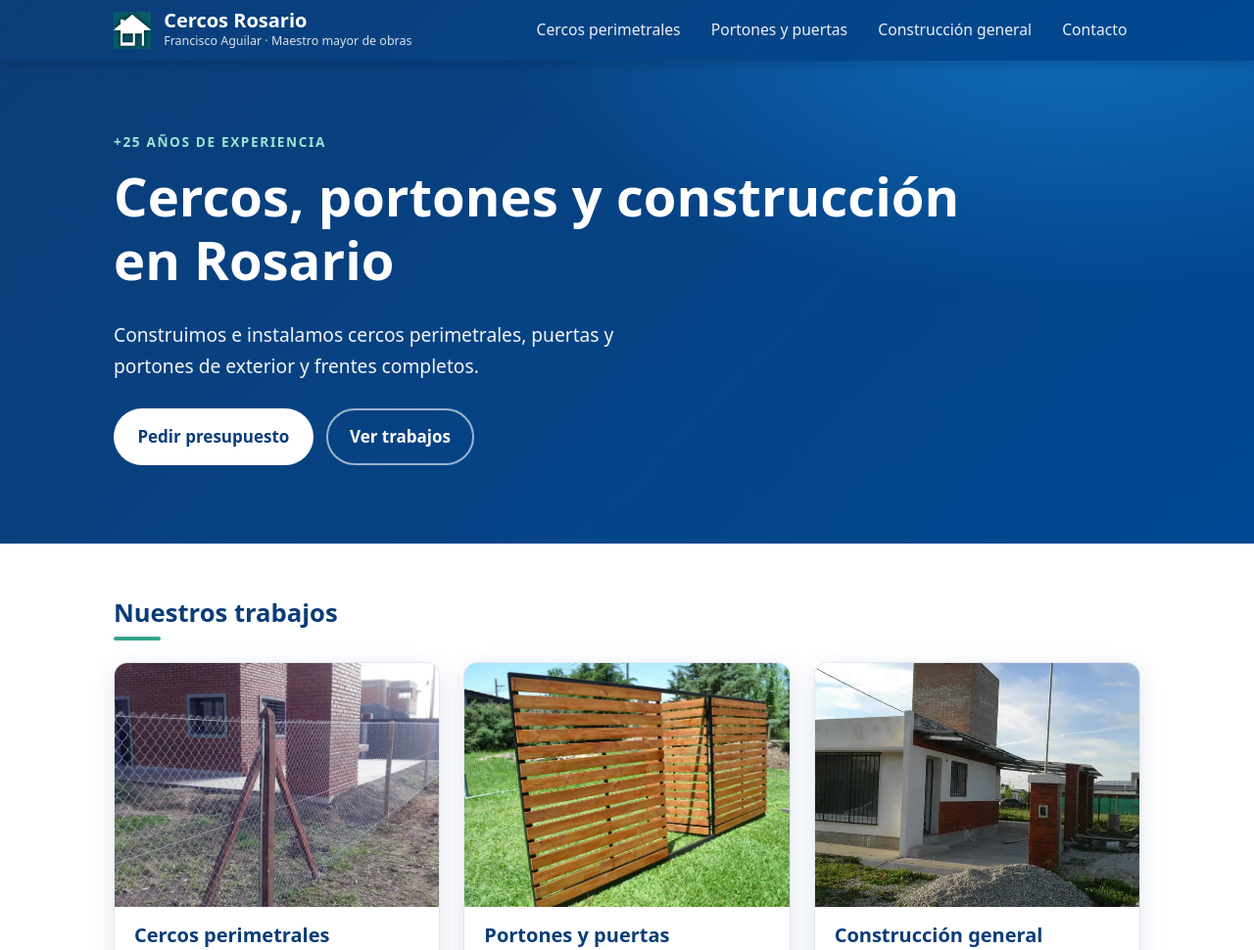
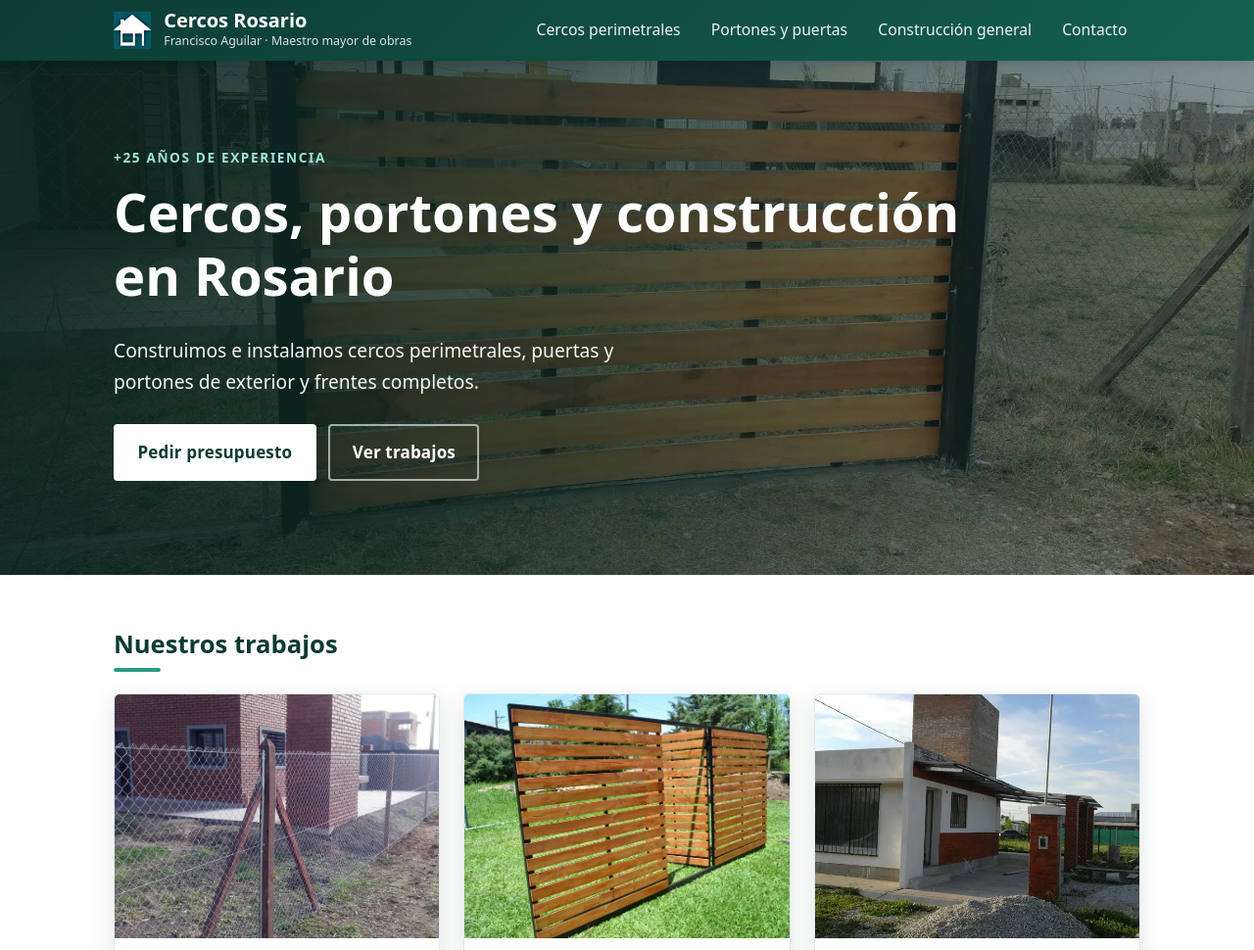
Before and after one commit to ArielLevet/cercos-rosario-static, a plain HTML site: page index.html in a window 1280 px wide. Shown: the top 970 px of the page at 98% size. Drawn offline with Linux system fonts and the light colour scheme.

Commit message:
Restyle: green palette, squarer buttons, cover photo in home hero
Co-Authored-By: Claude Sonnet 5.5 <noreply@anthropic.com>

```diff
--- a/index.html
+++ b/index.html
@@ -12,12 +12,13 @@
   <meta property="og:description" content="Cercos perimetrales, portones, puertas y construcción general en Rosario, Funes, Roldán y alrededores. Más de 25 años de experiencia.">
   <meta property="og:url" content="https://www.cercosrosario.com.ar/">
   <meta property="og:image" content="https://www.cercosrosario.com.ar/thumbnail.png">
-  <meta name="theme-color" content="#0b3d78">
+  <meta name="theme-color" content="#0d3b33">
   <link rel="icon" href="favicon.ico" sizes="any">
   <link rel="icon" type="image/png" sizes="32x32" href="favicon-32x32.png">
   <link rel="icon" type="image/png" sizes="16x16" href="favicon-16x16.png">
   <link rel="apple-touch-icon" sizes="180x180" href="apple-touch-icon.png">
   <link rel="manifest" href="site.webmanifest">
+  <link rel="preload" as="image" href="img/portones/porton5.webp">
   <link rel="stylesheet" href="style.css">
   <script async src="https://www.googletagmanager.com/gtag/js?id=AW-1026995908"></script>
   <script>
--- a/style.css
+++ b/style.css
@@ -1,18 +1,18 @@
 /* Cercos Rosario — hoja de estilos única */
 
 :root {
-  --blue-900: #0b3d78;
-  --blue-700: #004992;
-  --blue-500: #1992e9;
-  --teal: #36a48e;
-  --teal-dark: #23806d;
+  --green-900: #0d3b33;
+  --green-700: #14604f;
+  --green-500: #2a9a83;
+  --teal: #2a9a83;
+  --teal-dark: #1a7a67;
   --ink: #1b2733;
   --muted: #5a6877;
   --line: #e3e8ee;
   --bg: #ffffff;
-  --bg-alt: #f3f7fb;
-  --radius: 14px;
-  --shadow: 0 6px 24px rgba(11, 61, 120, .12);
+  --bg-alt: #f2f7f5;
+  --radius: 6px;
+  --shadow: 0 6px 24px rgba(13, 59, 51, .12);
   --max: 68rem;
 }
 
@@ -29,7 +29,7 @@ body {
 }
 
 img { max-width: 100%; height: auto; display: block; }
-a { color: var(--blue-700); }
+a { color: var(--green-700); }
 h1, h2, h3 { line-height: 1.2; margin: 0 0 .5em; }
 p { margin: 0 0 1em; }
 ul { margin: 0; padding: 0; list-style: none; }
@@ -40,13 +40,13 @@ ul { margin: 0; padding: 0; list-style: none; }
 .skip { position: absolute; left: -999px; top: 0; background: #fff; padding: .6rem 1rem; z-index: 100; }
 .skip:focus { left: 0; }
 
-:focus-visible { outline: 3px solid var(--blue-500); outline-offset: 2px; }
+:focus-visible { outline: 3px solid var(--green-500); outline-offset: 2px; }
 
 /* ---------- Botones ---------- */
 .btn {
   display: inline-block;
   padding: .8rem 1.4rem;
-  border-radius: 999px;
+  border-radius: 4px;
   border: 2px solid transparent;
   font: inherit;
   font-weight: 600;
@@ -55,9 +55,10 @@ ul { margin: 0; padding: 0; list-style: none; }
   transition: transform .15s, background-color .15s, box-shadow .15s;
 }
 .btn:hover { transform: translateY(-1px); }
+.btn { letter-spacing: .01em; }
 .btn-primary { background: var(--teal); color: #fff; }
 .btn-primary:hover { background: var(--teal-dark); }
-.btn-light { background: #fff; color: var(--blue-900); }
+.btn-light { background: #fff; color: var(--green-900); }
 .btn-light:hover { box-shadow: 0 4px 14px rgba(0, 0, 0, .2); }
 .btn-ghost { color: #fff; border-color: rgba(255, 255, 255, .6); }
 .btn-ghost:hover { background: rgba(255, 255, 255, .15); }
@@ -67,7 +68,7 @@ ul { margin: 0; padding: 0; list-style: none; }
 /* ---------- Cabecera ---------- */
 .site-header {
   position: sticky; top: 0; z-index: 50;
-  background: linear-gradient(135deg, var(--blue-900), var(--blue-700));
+  background: linear-gradient(135deg, var(--green-900), var(--green-700));
   color: #fff;
   box-shadow: 0 2px 12px rgba(0, 0, 0, .18);
 }
@@ -82,12 +83,12 @@ ul { margin: 0; padding: 0; list-style: none; }
   color: rgba(255, 255, 255, .92);
   text-decoration: none;
   padding: .5rem .85rem;
-  border-radius: 999px;
+  border-radius: 4px;
   font-weight: 500;
   font-size: .98rem;
 }
 .nav a:hover { background: rgba(255, 255, 255, .14); }
-.nav a[aria-current="page"] { background: #fff; color: var(--blue-900); }
+.nav a[aria-current="page"] { background: #fff; color: var(--green-900); }
 
 .nav-toggle { display: none; background: none; border: 0; padding: .6rem; cursor: pointer; }
 .nav-toggle i, .nav-toggle i::before, .nav-toggle i::after {
@@ -111,7 +112,7 @@ ul { margin: 0; padding: 0; list-style: none; }
     position: absolute; left: 0; right: 0; top: 100%;
     flex-direction: column; gap: .25rem;
     padding: .75rem 1.25rem 1rem;
-    background: var(--blue-900);
+    background: var(--green-900);
     box-shadow: 0 10px 20px rgba(0, 0, 0, .25);
   }
   .nav.open { display: flex; }
@@ -120,11 +121,13 @@ ul { margin: 0; padding: 0; list-style: none; }
 
 /* ---------- Hero ---------- */
 .hero {
+  --cover: url("img/portones/porton5.webp");   /* foto de portada: cambiar solo esta línea */
   color: #fff;
   background:
-    radial-gradient(60rem 30rem at 85% -10%, rgba(25, 146, 233, .55), transparent 60%),
-    linear-gradient(135deg, var(--blue-900), var(--blue-700));
-  padding: 4.5rem 0 5rem;
+    linear-gradient(90deg, rgba(8, 36, 30, .90) 0%, rgba(8, 36, 30, .72) 45%, rgba(8, 36, 30, .35) 100%),
+    var(--cover) center 55% / cover no-repeat,
+    var(--green-900);
+  padding: 5.5rem 0 6rem;
 }
 .eyebrow { text-transform: uppercase; letter-spacing: .12em; font-size: .85rem; font-weight: 700; color: #9fe3d3; margin-bottom: .75rem; }
 .hero h1 { font-size: clamp(2rem, 5.5vw, 3.4rem); max-width: 16em; }
@@ -134,10 +137,10 @@ ul { margin: 0; padding: 0; list-style: none; }
 /* ---------- Secciones ---------- */
 .section { padding: 3.5rem 0; }
 .section-alt { background: var(--bg-alt); }
-.section-title { font-size: 1.6rem; color: var(--blue-900); margin-bottom: 1.4rem; }
+.section-title { font-size: 1.6rem; color: var(--green-900); margin-bottom: 1.4rem; }
 .section-title::after { content: ""; display: block; width: 3rem; height: 4px; border-radius: 2px; background: var(--teal); margin-top: .5rem; }
 
-.page-title { background: linear-gradient(135deg, var(--blue-900), var(--blue-700)); color: #fff; padding: 2.75rem 0; }
+.page-title { background: linear-gradient(135deg, var(--green-900), var(--green-700)); color: #fff; padding: 2.75rem 0; }
 .page-title h1 { font-size: clamp(1.8rem, 4.5vw, 2.6rem); margin-bottom: .3rem; }
 .page-title p { margin: 0; opacity: .92; max-width: 40rem; font-size: 1.1rem; }
 .page-title a { color: #fff; }
@@ -145,16 +148,16 @@ ul { margin: 0; padding: 0; list-style: none; }
 /* ---------- Tarjetas (inicio) ---------- */
 .cards { display: grid; grid-template-columns: repeat(auto-fit, minmax(16rem, 1fr)); gap: 1.5rem; }
 .card { display: flex; flex-direction: column; background: #fff; border-radius: var(--radius); overflow: hidden; text-decoration: none; color: inherit; border: 1px solid var(--line); box-shadow: var(--shadow); transition: transform .2s, box-shadow .2s; }
-.card:hover { transform: translateY(-4px); box-shadow: 0 12px 32px rgba(11, 61, 120, .2); }
+.card:hover { transform: translateY(-4px); box-shadow: 0 12px 32px rgba(13, 59, 51, .22); }
 .card img { width: 100%; aspect-ratio: 4 / 3; object-fit: cover; }
 .card-body { padding: 1.1rem 1.25rem 1.3rem; }
-.card h3 { color: var(--blue-900); font-size: 1.25rem; }
+.card h3 { color: var(--green-900); font-size: 1.25rem; }
 .card p { color: var(--muted); margin-bottom: .6rem; }
 .more { color: var(--teal-dark); font-weight: 600; }
 
 /* ---------- Etiquetas ---------- */
 .chips { display: flex; flex-wrap: wrap; gap: .6rem; }
-.chips li { background: #fff; border: 1px solid var(--line); color: var(--blue-900); padding: .45rem 1rem; border-radius: 999px; font-weight: 500; }
+.chips li { background: #fff; border: 1px solid var(--line); color: var(--green-900); padding: .45rem 1rem; border-radius: 4px; font-weight: 500; }
 .section-alt .chips li { background: #fff; }
 .section:not(.section-alt) .chips li { background: var(--bg-alt); border-color: transparent; }
 
@@ -165,7 +168,7 @@ ul { margin: 0; padding: 0; list-style: none; }
 .gallery img { width: 100%; aspect-ratio: 4 / 3; object-fit: cover; transition: transform .35s; }
 .gallery a:hover img { transform: scale(1.04); }
 .gallery figcaption { display: flex; align-items: center; gap: .65rem; padding: .8rem 1rem; font-size: .98rem; }
-.gallery figcaption span { flex: none; display: grid; place-items: center; width: 1.7rem; height: 1.7rem; border-radius: 50%; background: var(--teal); color: #fff; font-size: .8rem; font-weight: 700; }
+.gallery figcaption span { flex: none; display: grid; place-items: center; width: 1.7rem; height: 1.7rem; border-radius: 4px; background: var(--teal); color: #fff; font-size: .8rem; font-weight: 700; }
 
 /* ---------- Lightbox ---------- */
 .lightbox { border: 0; padding: 0; background: transparent; max-width: 100vw; max-height: 100vh; width: 100%; height: 100%; }
@@ -174,7 +177,7 @@ ul { margin: 0; padding: 0; list-style: none; }
 .lightbox figure { margin: 0; max-width: 94vw; text-align: center; color: #fff; }
 .lightbox img { max-width: 94vw; max-height: 80vh; width: auto; height: auto; margin: 0 auto; border-radius: 8px; }
 .lightbox figcaption { margin-top: .8rem; }
-.lb-btn { position: fixed; background: rgba(255, 255, 255, .15); color: #fff; border: 0; width: 3rem; height: 3rem; border-radius: 50%; font-size: 1.6rem; line-height: 1; cursor: pointer; }
+.lb-btn { position: fixed; background: rgba(255, 255, 255, .15); color: #fff; border: 0; width: 3rem; height: 3rem; border-radius: 4px; font-size: 1.6rem; line-height: 1; cursor: pointer; }
 .lb-btn:hover { background: rgba(255, 255, 255, .3); }
 .lb-close { top: 1rem; right: 1rem; }
 .lb-prev { left: 1rem; top: 50%; transform: translateY(-50%); }
@@ -195,20 +198,20 @@ ul { margin: 0; padding: 0; list-style: none; }
 .form label { display: grid; gap: .35rem; font-weight: 600; }
 .form small { font-weight: 400; color: var(--muted); }
 .form input, .form textarea {
-  font: inherit; padding: .75rem .9rem; border: 1px solid #c3ccd6; border-radius: 10px; background: #fff; color: var(--ink); width: 100%;
+  font: inherit; padding: .75rem .9rem; border: 1px solid #c3ccd6; border-radius: 4px; background: #fff; color: var(--ink); width: 100%;
 }
-.form input:focus, .form textarea:focus { outline: 3px solid rgba(25, 146, 233, .35); border-color: var(--blue-500); }
+.form input:focus, .form textarea:focus { outline: 3px solid rgba(42, 154, 131, .35); border-color: var(--green-500); }
 .form button { justify-self: start; }
 
 .contact-info { background: var(--bg-alt); border-radius: var(--radius); padding: 1.5rem; }
-.contact-info h2 { font-size: 1.25rem; color: var(--blue-900); }
+.contact-info h2 { font-size: 1.25rem; color: var(--green-900); }
 .contact-info li { display: grid; padding: .7rem 0; border-top: 1px solid var(--line); }
 .contact-info li:first-child { border-top: 0; }
 .contact-info span { font-size: .8rem; text-transform: uppercase; letter-spacing: .08em; color: var(--muted); }
 .contact-info a { font-weight: 600; word-break: break-word; }
 
 /* ---------- Pie ---------- */
-.site-footer { background: #0a2a52; color: rgba(255, 255, 255, .85); padding: 2.5rem 0 1rem; font-size: .98rem; }
+.site-footer { background: #0a2b26; color: rgba(255, 255, 255, .85); padding: 2.5rem 0 1rem; font-size: .98rem; }
 .site-footer a { color: #fff; text-decoration: none; }
 .site-footer a:hover { text-decoration: underline; }
 .site-footer strong { display: block; color: #fff; margin-bottom: .5rem; }
```
Also changed, not shown: 404.html (+1 -1 lines), cercos-perimetrales.html (+1 -1 lines), construccion-general.html (+1 -1 lines), contacto.html (+1 -1 lines), portones-puertas.html (+1 -1 lines), site.webmanifest.
